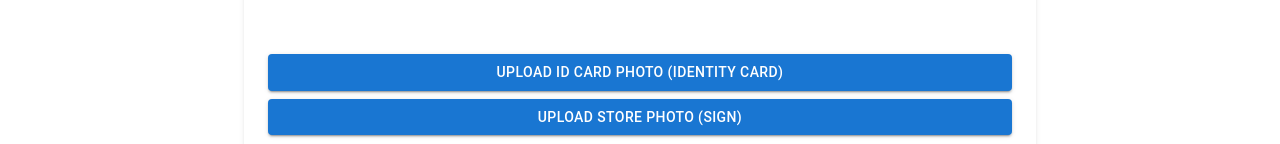
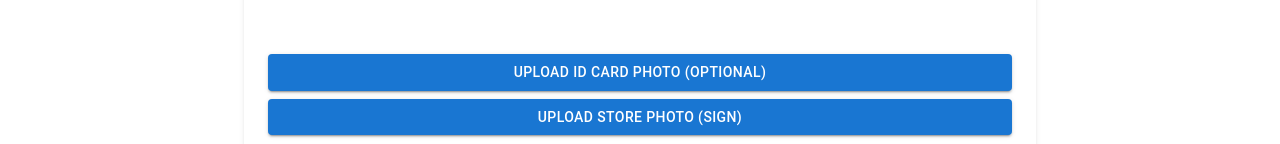
Before and after one commit to ahmedeid533/cars-website-demo, a Next.js app: page /en/trader in a window 1280 px wide. Shown: the part 1054-1198 px from the top of the page. Built offline with nearby package versions, Linux system fonts and the light colour scheme; no server answers.

Commit message:
test cars v0.0042 change id to optional

```diff
--- a/src/components/Trader/Trader.tsx
+++ b/src/components/Trader/Trader.tsx
@@ -484,8 +484,8 @@ const Trader = () => {
 										className="w-full bg-custom-blue"
 									>
 										{locale == "en"
-											? "Upload ID Card Photo (Identity Card)"
-											: "(البطاقه الشخصيه) تحميل صورة بطاقة الهوية"}
+											? "Upload ID Card Photo (Optional)"
+											: "(اختياري) تحميل صورة البطاقه الشخصيه"}
 									</Button>
 								</label>
 								<div>
@@ -510,7 +510,7 @@ const Trader = () => {
 									>
 										{locale == "en"
 											? "Upload Store Photo (Sign)"
-											: " تحميل صورة المتجر (اليافطه)"}
+											: "تحميل صورة المتجر (اليافطه)"}
 									</Button>
 								</label>
 								<div>
```
